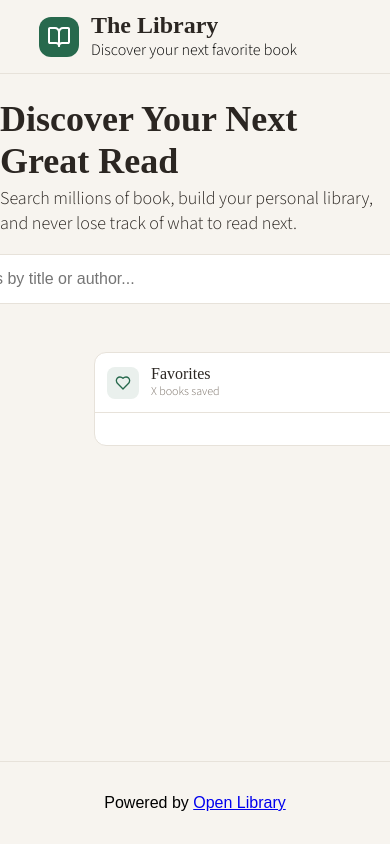
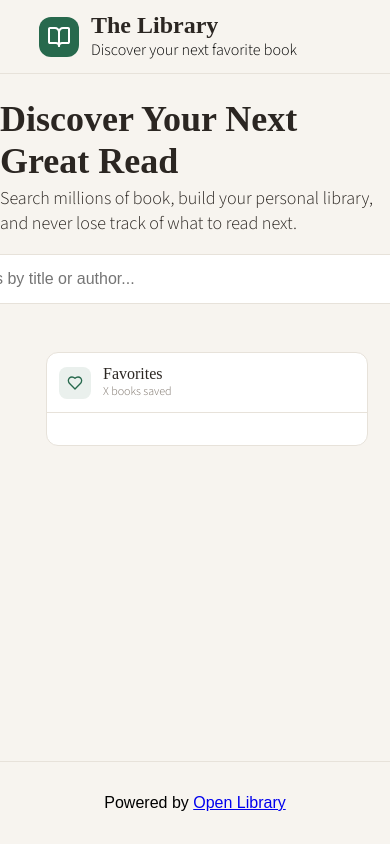
Before and after one commit to rekvizitt/book-catalog, a website built with webpack: page index.html in a window 390 px wide. Built offline with nearby package versions, Linux system fonts and the light colour scheme; files whose address does not match are found by name.

Commit message:
feat: update styles

```diff
--- a/public/css/book-card.css
+++ b/public/css/book-card.css
@@ -12,6 +12,12 @@
     height: 360px;
     background-color: gray;
     border-radius: 8px 8px 0 0;
+    img {
+      width: 240px;
+      height: 360px;
+      object-fit: cover;
+      object-position: center;
+    }
     .book-card-favorite {
       position: absolute;
       top: 0;
--- a/public/css/books-section.css
+++ b/public/css/books-section.css
@@ -10,3 +10,35 @@
   grid-template-columns: repeat(5, 1fr);
   gap: 24px;
 }
+
+/*@media (max-width: 1600px) {
+  .books-grid {
+    display: grid;
+    grid-template-columns: repeat(5, 1fr);
+    gap: 24px;
+  }
+}*/
+
+@media (max-width: 1700px) {
+  .books-grid {
+    display: grid;
+    grid-template-columns: repeat(3, 1fr);
+    gap: 24px;
+  }
+}
+
+@media (max-width: 1200px) {
+  .books-grid {
+    display: grid;
+    grid-template-columns: repeat(2, 1fr);
+    gap: 24px;
+  }
+}
+
+@media (max-width: 900px) {
+  .books-grid {
+    display: grid;
+    grid-template-columns: repeat(1, 1fr);
+    gap: 24px;
+  }
+}
--- a/public/css/styles.css
+++ b/public/css/styles.css
@@ -6,6 +6,7 @@
 @import "book-card.css";
 @import "favorites.css";
 @import "footer.css";
+@import "loader.css";
 
 html,
 body {
```
